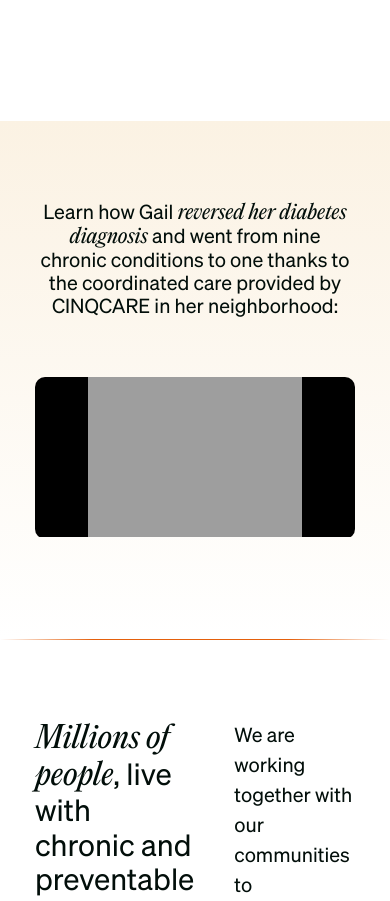
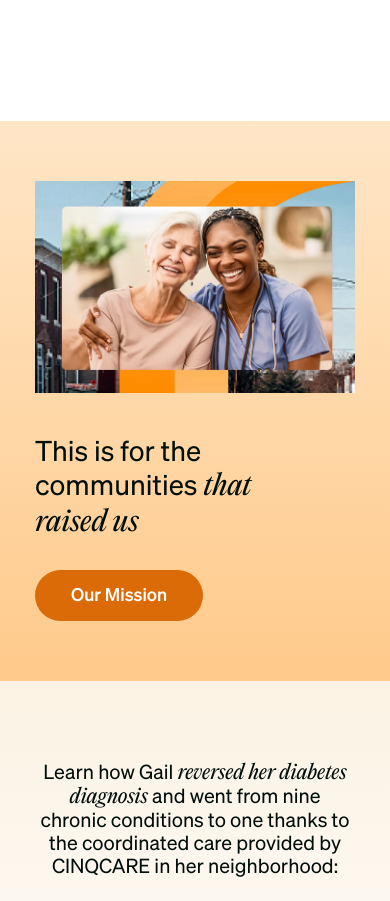
Before and after one commit to daymon-smith-cinq/cinqcare, a Next.js app: page / in a window 390 px wide. Shown: the part 5800-6701 px from the top of the page. Built offline with nearby package versions, Linux system fonts and the light colour scheme; no server answers.

Commit message:
sideBySide component
component, styles, responsive, homepage content

```diff
--- a/components/columnAccordion/columnAccordion.module.scss
+++ b/components/columnAccordion/columnAccordion.module.scss
@@ -25,11 +25,11 @@
 }
 
 .section_ColumnAccordion {
-	padding-left: 0;
-	padding-right: 0;
 	padding-bottom: 100px;
 
 	@include respond-to("tablet-landscape") {
+		padding-left: 0;
+		padding-right: 0;
 		padding-bottom: 80px;
 	}
 
--- /dev/null
+++ b/components/sideBySide/sideBySide.js
@@ -0,0 +1,107 @@
+import styles from "./sideBySide.module.scss";
+import Image from "next/image";
+import Button from "../button/button";
+import HomeImg from "/public/images/sidebyside-home-temp.webp";
+
+const SideBySide = ({ page }) => {
+
+	// *******
+	// Content
+	// *******
+
+	// Alllll the options
+	let content = {
+		bgGradient: false,
+		columns: [
+			{
+				image: "",
+					imgAlt: "",
+					imgWidth: "",
+					imgHeight: "",
+				heading: "",
+				headingPeriod: false,
+				text: "",
+				buttonLink: "",
+				buttonText: "",
+			},
+			{
+				image: "",
+					imgAlt: "",
+					imgWidth: "",
+					imgHeight: "",
+				heading: "",
+				headingPeriod: false,
+				text: "",
+				buttonLink: "",
+				buttonText: "",
+			},
+		],
+	};
+
+	// Homepage
+	if (page == "home") {
+		content = {
+			bgGradient: true,
+			columns: [
+				{
+					image: HomeImg, // TEMP IMAGE
+						imgAlt: "A young Black nurse sits side-by-side with an elderly white woman. The nurse has her arm around the older woman's shoulders and the older woman is leaning into the embrace. Both are laughing and comfortable together, like they have known each other for a long time. The backdrop is of a city neighborhood.",
+						imgWidth: "665",
+						imgHeight: "440",
+				},
+				{
+					heading: "<big>This is for the communities <em>that raised us</em></big>",
+					headingPeriod: false,
+					buttonLink: "/about",
+					buttonText: "Our Mission",
+				},
+			],
+		};
+	}
+
+	return (
+		<section className={`${styles.section_sideBySide} ${content.bgGradient ? (styles.gradient) : undefined}`}>
+			<div className={`${styles.container_sideBySide} ${" wrapper"}`}>
+				<div className={styles.columnContainer}>
+					{content.columns &&
+					content.columns.map((column, columnIndex) => (
+						<div
+							key={columnIndex}
+							className={styles.column}
+						>
+							{column?.image && (
+								<Image
+									priority={false}
+									src={column.image}
+									alt={column.imgAlt}
+									width={column.imgWidth}
+									height={column.imgHeight}
+								/>
+							)}
+							{column?.heading && (
+								<h2
+									className={`${styles.heading} ${column.headingPeriod ? ("period") : undefined}`}
+									dangerouslySetInnerHTML={{ __html: column.heading }}
+								></h2>
+							)}
+							{column?.text && (
+								<div
+									className={styles.textContainer}
+									dangerouslySetInnerHTML={{ __html: column.text }}
+								></div>
+							)}
+							{column?.buttonLink && (
+								<Button
+									link={column.buttonLink}
+									text={column.buttonText}
+								/>
+							)}
+						</div>
+					))}
+				</div>
+			</div>
+		</section>
+	);
+};
+
+export default SideBySide;
--- /dev/null
+++ b/components/sideBySide/sideBySide.module.scss
@@ -0,0 +1,56 @@
+
+@use "./styles/abstracts" as *;
+
+.section_sideBySide {
+	padding-top: 100px;
+	padding-bottom: 100px;
+
+	@include respond-to("mobile-landscape") {
+		padding-top: 60px;
+		padding-bottom: 60px;
+	}
+
+	&.gradient {
+		background: #FFCA8B;
+		background: linear-gradient(180deg, #FFE6C7 0%, #FFCA8B 100%);
+	}
+
+	.columnContainer {
+		display: flex;
+		justify-content: space-around;
+		align-items: center;
+		gap: 100px;
+
+		@include respond-to("tablet-landscape") {
+			gap: 60px;
+		}
+
+		@include respond-to("tablet") {
+			gap: 40px;
+		}
+
+		@include respond-to("mobile-landscape") {
+			flex-direction: column;
+		}
+
+		.column {
+			flex: 1 0 40%;
+
+			big {
+				font-size: 60px;
+
+				@include respond-to("tablet-landscape") {
+					font-size: 48px;
+				}
+
+				@include respond-to("tablet") {
+					font-size: 36px;
+				}
+
+				@include respond-to("mobile") {
+					font-size: 28px;
+				}
+			}
+		}
+	}
+}
--- a/pages/index.js
+++ b/pages/index.js
@@ -7,6 +7,7 @@ import OrangeBox from "../components/orangeBox/orangeBox";
 import Slidecordion from "../components/slidecordion/slidecordion";
 import ColumnAccordion from "../components/columnAccordion/columnAccordion";
 import Stats from "../components/stats/stats";
+import SideBySide from "../components/sideBySide/sideBySide";
 import Video from "../components/video/video";
 import CTA from "../components/cta/cta";
 import Masonry from "../components/masonry/masonry";
@@ -43,7 +44,7 @@ export default function Home() {
         <Slidecordion page={currentPage} />
         <ColumnAccordion page={currentPage} />
         <Stats page={currentPage} />
-
+        <SideBySide page={currentPage} />
         <Video page={currentPage} />
         <div className="separator"></div>
         <Masonry page={currentPage} />
```
Also changed, not shown: public/images/sidebyside-home-temp.webp (added).
